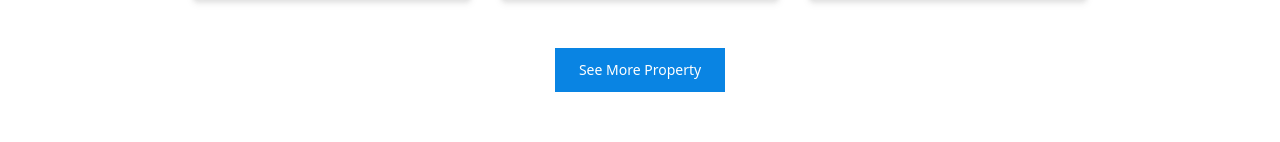
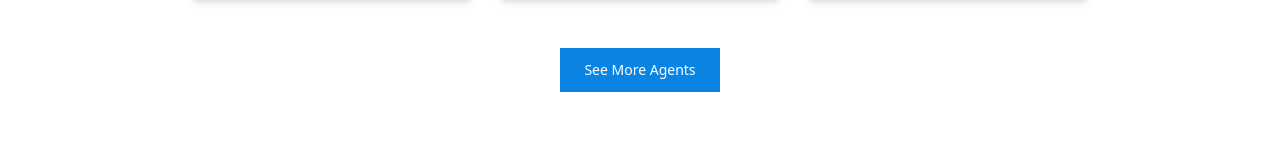
Before and after one commit to Promzy004/real-estate, a React (Vite) app: page /agents in a window 1280 px wide. Shown: the part 1213-1355 px from the top of the page. Built offline with nearby package versions, Linux system fonts and the light colour scheme.

Commit message:
agents page button adjusted

```diff
--- a/src/pages/agent.jsx
+++ b/src/pages/agent.jsx
@@ -27,7 +27,7 @@ const Agents = () => {
                 </div>
                 <div className="flex gap-10">
                     {(agentIndex < agents.length)&& (
-                        <button className="bg-primaryColor duration-300 hover:text-white/70 text-white px-6 py-3 text-sm" onClick={handleAgentsShowMore}>See More Property</button>
+                        <button className="bg-primaryColor duration-300 hover:text-white/70 text-white px-6 py-3 text-sm" onClick={handleAgentsShowMore}>See More Agents</button>
                     )}
                     {agentIndex > 9 && (
                         <button className="bg-gray-400 duration-300 hover:text-white/70 text-white px-6 py-3 text-sm" onClick={handleAgentsShowLess}>Show less</button>
```
